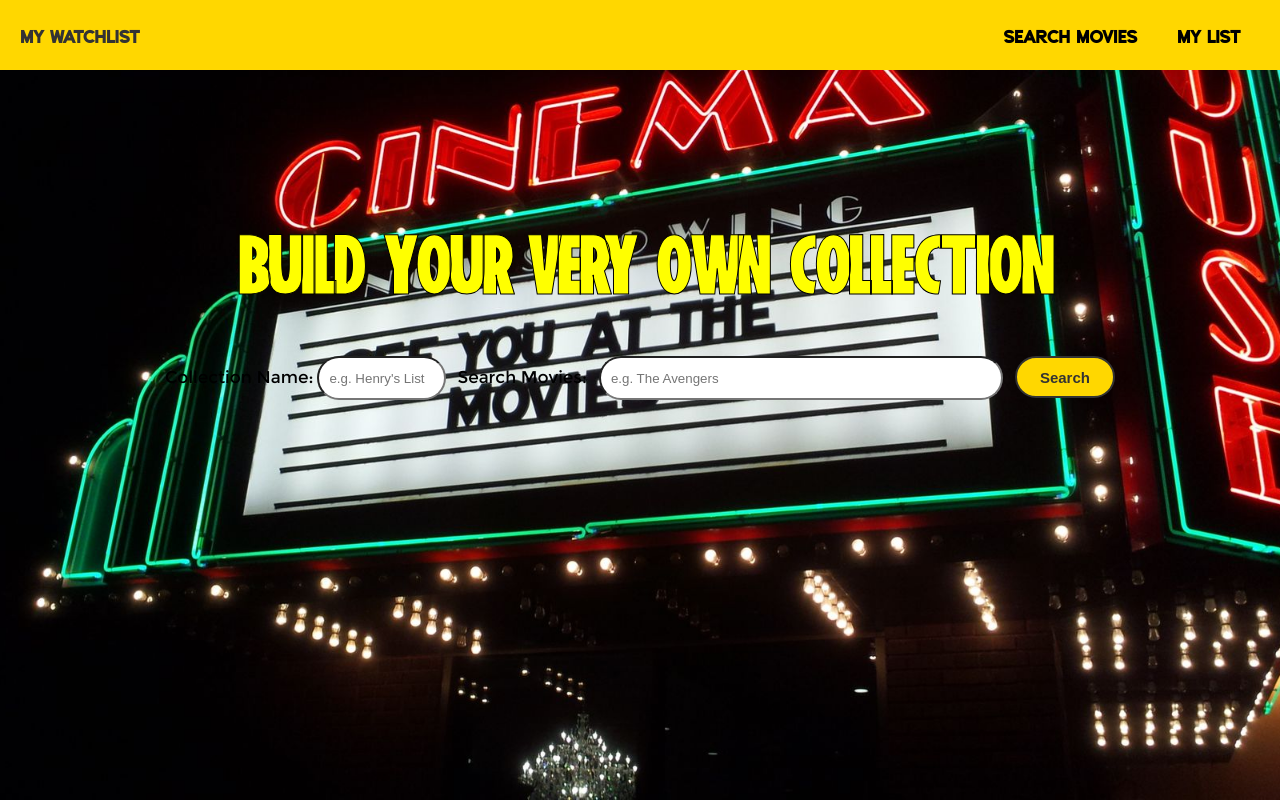
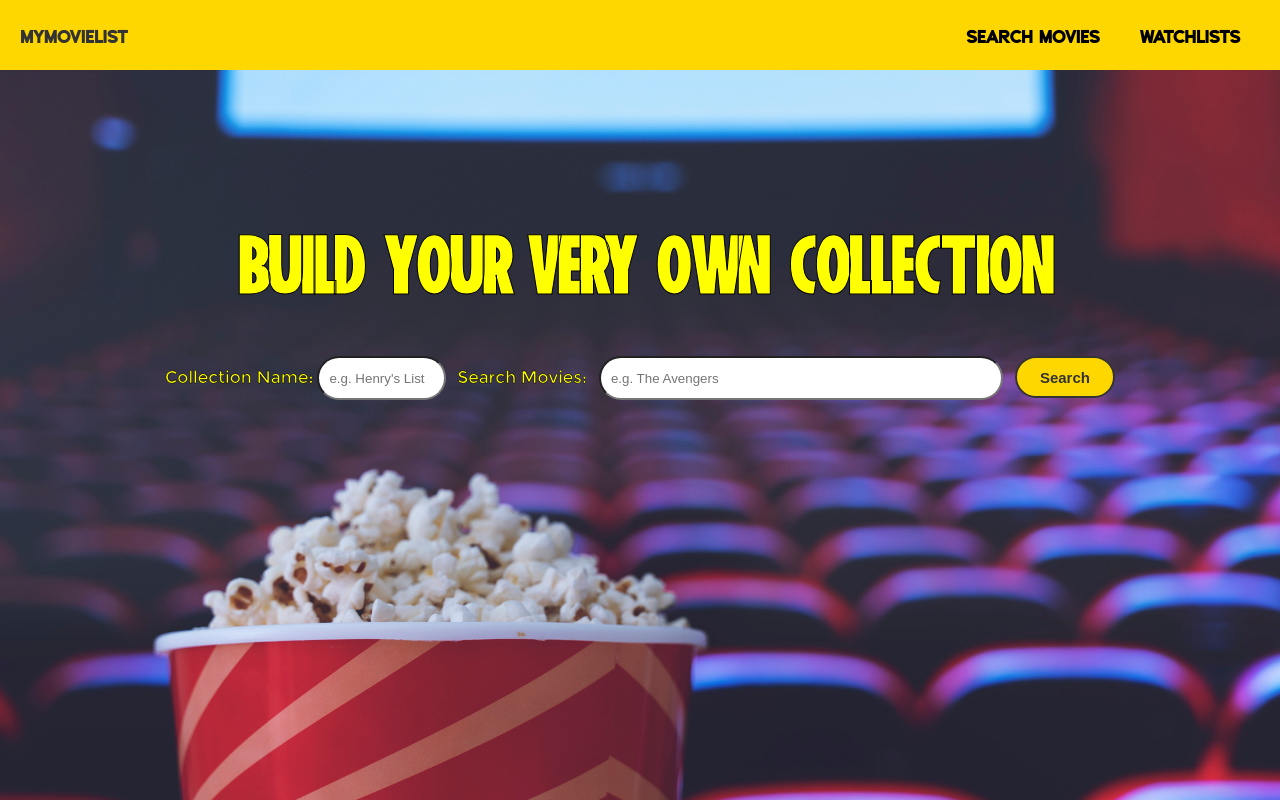
Before and after one commit to hliu12/Movie-App, a website: page public/search.html in a window 1280 px wide. Drawn offline with Linux system fonts and the light colour scheme.

Commit message:
Hopefully last push

```diff
--- a/package.json
+++ b/package.json
@@ -2,6 +2,7 @@
   "dependencies": {
     "body-parser": "^1.20.0",
     "express": "^4.18.0",
+    "heroku": "^7.60.2",
     "mongodb": "^4.5.0",
     "request": "^2.88.2"
   }
--- a/public/search.html
+++ b/public/search.html
@@ -9,7 +9,7 @@
     <style>
       body {
         color: #fff;
-        background-image: url("./img/background2.jpg");
+        background-image: url("./img/popcorn.jpg");
         background-size: cover;
         background-repeat: no-repeat;
         background-attachment: fixed;
@@ -39,6 +39,14 @@
         width: 50%;
         clear: both;
       }
+
+      #label1,
+      #label2 {
+        color: yellow;
+        -webkit-text-stroke-width: 0.5px;
+        -webkit-text-stroke-color: black;
+      }
+
       .form-container {
         display: flex;
         height: 50px;
@@ -102,11 +110,11 @@
     <header id="header">
       <ul id="header-list">
         <div id="logo">
-          <a href="index.html">My Watchlist</a>
+          <a href="index.html">MyMovieList</a>
         </div>
         <div id="header-items">
           <li><a href="search.html">Search Movies</a></li>
-          <li><a href="my-list.html">My List</a></li>
+          <li><a href="my-list.html">Watchlists</a></li>
         </div>
       </ul>
     </header>
--- a/public/search.js
+++ b/public/search.js
@@ -28,12 +28,6 @@ async function displayData(data) {
   // add black background
   var formContainer = document.querySelector(".form-container");
   formContainer.style.backgroundColor = "black";
-
-  // Change color to white
-  var label1 = document.getElementById("label1");
-  label1.style.color = "white";
-  var label2 = document.getElementById("label2");
-  label2.style.color = "white";
 
   var ids = await getListIds();
   const resultsDiv = document.getElementById("results-div");
```
Also changed, not shown: public/index.html (+3 -3 lines), public/my-list.html (+14 -2 lines), public/img/popcorn.jpg (added), 1 other file.
